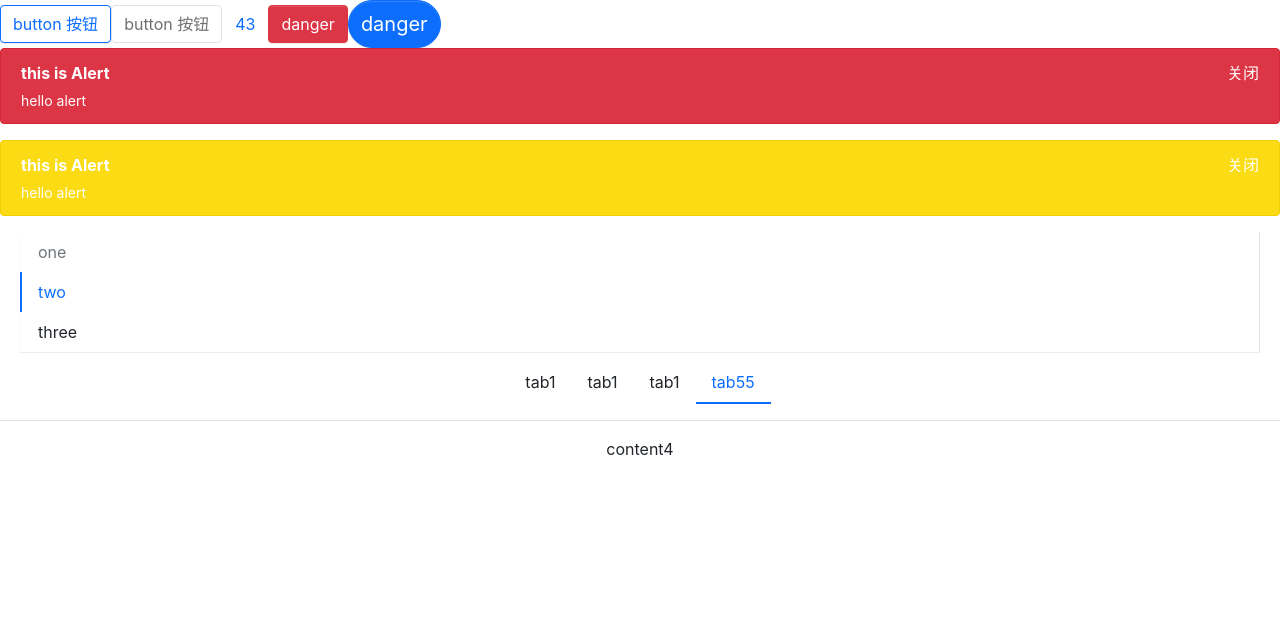
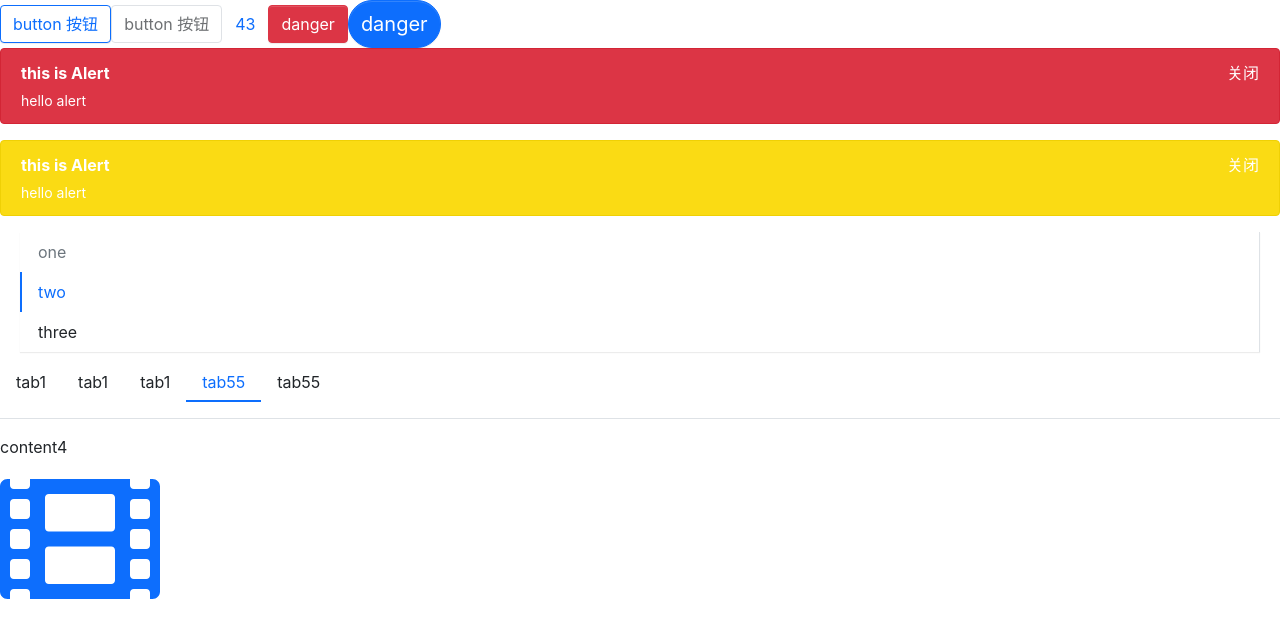
Before and after one commit to path-yu/leaf-ui, a React (Create React App) app: page / in a window 1280 px wide. Shown: the top 638 px of the page. Built offline with nearby package versions, Linux system fonts and the light colour scheme.

Commit message:
编写Icon组件

```diff
--- a/package.json
+++ b/package.json
@@ -3,6 +3,9 @@
   "version": "0.1.0",
   "private": true,
   "dependencies": {
+    "@fortawesome/fontawesome-svg-core": "^1.2.36",
+    "@fortawesome/free-solid-svg-icons": "^5.15.4",
+    "@fortawesome/react-fontawesome": "^0.1.15",
     "@testing-library/jest-dom": "^5.11.4",
     "@testing-library/react": "^11.1.0",
     "@testing-library/user-event": "^12.1.10",
--- a/src/App.tsx
+++ b/src/App.tsx
@@ -1,5 +1,6 @@
 import Alert from './components/Alert/Alert';
 import Button from './components/Button/Button';
+import Icon from './components/Icon/Icon';
 import Menu from './components/Menu/Menu';
 import { MenuItem } from './components/Menu/MenuItem';
 import TabPane from './components/Tabs/TabPane';
@@ -42,16 +43,20 @@ function App() {
         }}
         defaultIndex={3}
         type="line"
-        centered={true}
-        activeBarMode="center"
+        activeBarMode="fill"
+        animated
       >
         <TabPane label="tab1">content1</TabPane>
         <TabPane label="tab1">content2</TabPane>
         <TabPane label="tab1">content3</TabPane>
+        <TabPane disabled tab={(index) => <span>tab55</span>} label="tab1">
+          content4
+        </TabPane>
         <TabPane tab={(index) => <span>tab55</span>} label="tab1">
           content4
         </TabPane>
       </Tabs>
+      <Icon icon="film" theme="primary" size="10x" />
     </div>
   );
 }
--- /dev/null
+++ b/src/components/Icon/Icon.tsx
@@ -0,0 +1,35 @@
+import { library } from '@fortawesome/fontawesome-svg-core';
+import { fas } from '@fortawesome/free-solid-svg-icons';
+import {
+  FontAwesomeIcon,
+  FontAwesomeIconProps
+} from '@fortawesome/react-fontawesome';
+import classNames from 'classnames';
+import { FC } from 'react';
+library.add(fas);
+export type ThemeProps =
+  | 'primary'
+  | 'secondary'
+  | 'success'
+  | 'info'
+  | 'warning'
+  | 'danger'
+  | 'light'
+  | 'dark';
+
+export interface IconProps extends FontAwesomeIconProps {
+  /** 支持框架主题 根据主题显示不同的颜色 */
+  theme?: ThemeProps;
+}
+
+
+export const Icon: FC<IconProps> = (props) => {
+  // icon-primary
+  const { className, theme, ...restProps } = props;
+  const classes = classNames('viking-icon', className, {
+    [`icon-${theme}`]: theme,
+  });
+  return <FontAwesomeIcon className={classes} {...restProps} />;
+};
+
+export default Icon;
--- /dev/null
+++ b/src/components/Icon/_style.scss
@@ -0,0 +1,6 @@
+@each $key,
+$val in $theme-colors {
+  .icon-#{$key} {
+    color: $val;
+  }
+}
--- /dev/null
+++ b/src/components/Icon/index.tsx
@@ -0,0 +1,3 @@
+import Icon from './Icon'
+
+export default Icon
--- a/src/styles/index.scss
+++ b/src/styles/index.scss
@@ -20,4 +20,7 @@
 @import "../components/Menu/style";
 
 //tabs
-@import "../components/Tabs/style"
+@import "../components/Tabs/style";
+
+// icon
+@import "../components/Icon/style"
```
Also changed, not shown: 2 other files (tests, documents, lock files or other folders).
